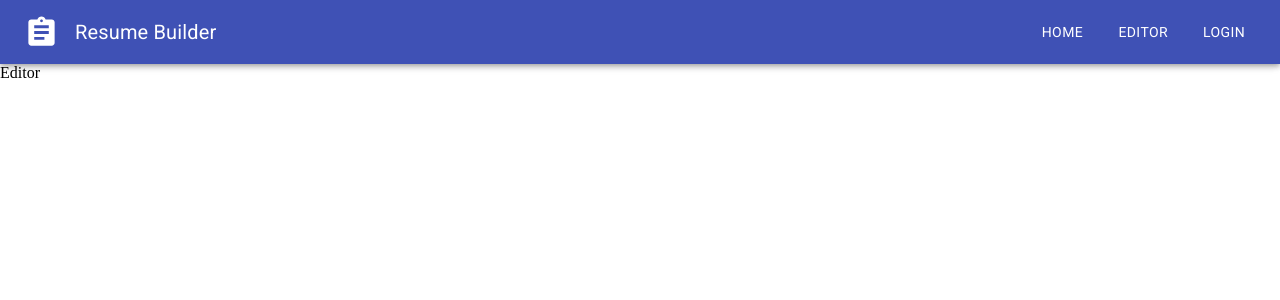
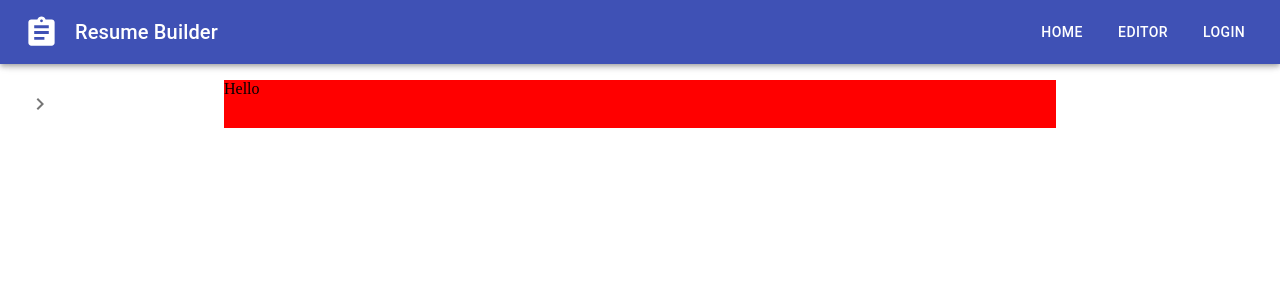
Before and after one commit to malakivandas/resume-builder, a React (Create React App) app: page /editor in a window 1280 px wide. Shown: the top 300 px of the page. Built offline with nearby package versions, Linux system fonts and the light colour scheme; the HTML template or start-up script is replaced by a standard one.

Commit message:
Editor SideBar Under AppBar, hide/unhide, shift content

```diff
--- a/src/App.css
+++ b/src/App.css
@@ -1,9 +1,3 @@
-/* Fonts */
-
-@import url('https://fonts.googleapis.com/css?family=Roboto');
-@import url('https://fonts.googleapis.com/css2?family=Tinos');
-@import url('https://fonts.googleapis.com/css2?family=Montserrat');
-
 /* Body */
 
 body {
--- a/src/COMPONENTS/layout/NavBar.js
+++ b/src/COMPONENTS/layout/NavBar.js
@@ -13,6 +13,9 @@ const useStyles = makeStyles((theme) => ({
   root: {
     flexGrow: 1,
   },
+  appBar: {
+    zIndex: theme.zIndex.drawer + 1,
+  },
   marginRight: {
     marginRight: theme.spacing(2),
   },
@@ -27,7 +30,7 @@ const NavBar = () => {
 
   return (
     <div className={classes.root}>
-      <AppBar position="fixed">
+      <AppBar position="fixed" className={classes.appBar}>
         <Toolbar>
           <ResumeIcon className={classes.marginRight} fontSize="large" />
           <Typography variant="h6" className={classes.title}>
--- a/src/COMPONENTS/pages/Editor.js
+++ b/src/COMPONENTS/pages/Editor.js
@@ -1,7 +1,75 @@
-import React from 'react';
+import React, { useState } from 'react';
+
+// Components
+import SideBar from '../resume/SideBar';
+
+// MUI
+import { makeStyles } from '@material-ui/core/styles';
+import clsx from 'clsx';
+import Grid from '@material-ui/core/Grid';
+import IconButton from '@material-ui/core/IconButton';
+import ChevronLeftIcon from '@material-ui/icons/ChevronLeft';
+import ChevronRightIcon from '@material-ui/icons/ChevronRight';
+
+const drawerWidth = 240;
+
+const useStyles = makeStyles((theme) => ({
+  root: {
+    flexGrow: 1,
+  },
+  content: {
+    flexGrow: 1,
+    padding: theme.spacing(2),
+    transition: theme.transitions.create('margin', {
+      easing: theme.transitions.easing.sharp,
+      duration: theme.transitions.duration.leavingScreen,
+    }),
+    marginLeft: 0,
+  },
+  contentShift: {
+    transition: theme.transitions.create('margin', {
+      easing: theme.transitions.easing.easeOut,
+      duration: theme.transitions.duration.enteringScreen,
+    }),
+    marginLeft: drawerWidth,
+  },
+}));
 
 const Editor = () => {
-  return <div>Editor</div>;
+  const [drawer, setDrawer] = useState(false);
+  const classes = useStyles();
+
+  const toggleDrawer = () => {
+    setDrawer(!drawer);
+  };
+
+  return (
+    <div className={classes.root}>
+      <SideBar open={drawer} drawerWidth={drawerWidth} />
+      <main
+        className={clsx(classes.content, {
+          [classes.contentShift]: drawer,
+        })}
+      >
+        <Grid container>
+          <Grid item xs={0} sm={2}>
+            <IconButton onClick={toggleDrawer}>
+              {drawer ? <ChevronLeftIcon /> : <ChevronRightIcon />}
+            </IconButton>
+          </Grid>
+          <Grid item xs={12} sm={8}>
+            <div
+              style={{ width: '100%', height: '100%', backgroundColor: 'red' }}
+            >
+              {' '}
+              Hello{' '}
+            </div>
+          </Grid>
+          <Grid item xs={0} sm={2}></Grid>
+        </Grid>
+      </main>
+    </div>
+  );
 };
 
 export default Editor;
--- /dev/null
+++ b/src/COMPONENTS/resume/SideBar.js
@@ -0,0 +1,39 @@
+import React, { Fragment } from 'react';
+
+// MUI
+import { makeStyles } from '@material-ui/core/styles';
+import Drawer from '@material-ui/core/Drawer';
+import Toolbar from '@material-ui/core/Toolbar';
+import Divider from '@material-ui/core/Divider';
+
+const SideBar = ({ open, drawerWidth }) => {
+  const useStyles = makeStyles((theme) => ({
+    drawer: {
+      width: drawerWidth,
+      flexShrink: 0,
+    },
+    drawerPaper: {
+      width: drawerWidth,
+    },
+  }));
+
+  const classes = useStyles();
+
+  return (
+    <Fragment>
+      <Drawer
+        className={classes.drawer}
+        variant="persistent"
+        anchor="left"
+        open={open}
+        classes={{ paper: classes.drawerPaper }}
+      >
+        <Toolbar />
+        Hello
+        <Divider />
+      </Drawer>
+    </Fragment>
+  );
+};
+
+export default SideBar;
```
